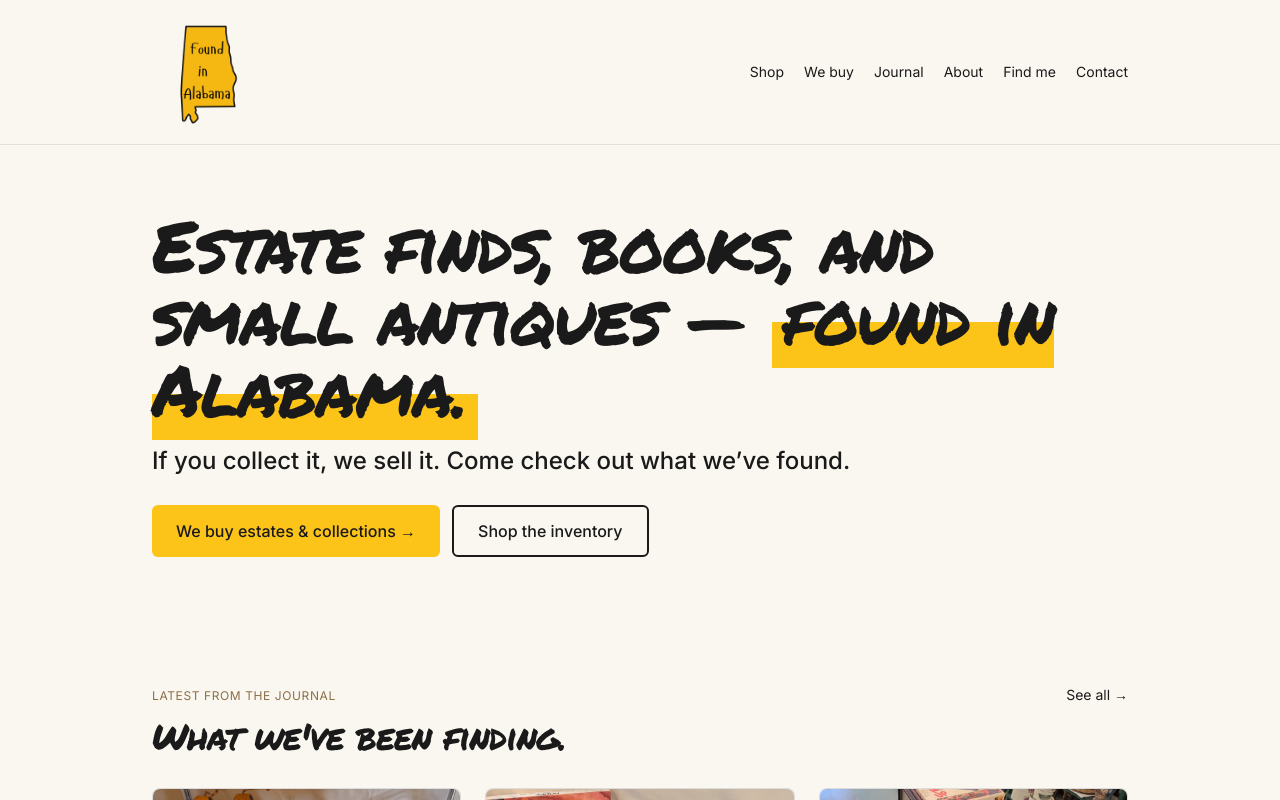
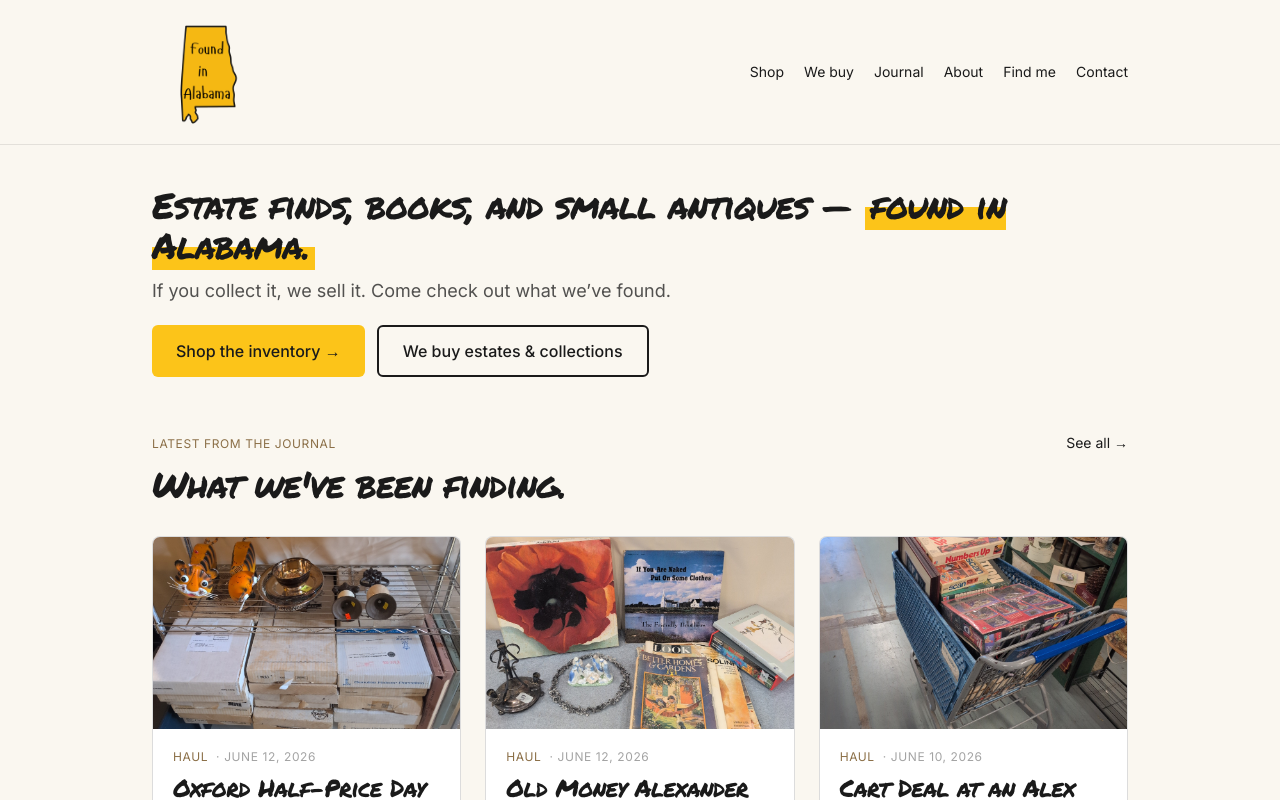
Before and after one commit to colporteur/found-in-alabama, a Next.js app: page / in a window 1280 px wide. Shown: the top 800 px of the page. Built offline with nearby package versions, Linux system fonts and the light colour scheme.

Commit message:
Home: link Shop button to /shop, compact hero so journal sits higher

```diff
--- a/app/page.tsx
+++ b/app/page.tsx
@@ -7,28 +7,28 @@ export default function HomePage() {
   const recentPosts = getRecentPosts(3);
   return (
     <>
-      {/* Hero — condensed */}
-      <section className="container-content py-12 md:py-16">
-        <h1 className="font-marker text-5xl md:text-7xl leading-tight mb-5">
+      {/* Hero — compact, lets the journal sit higher */}
+      <section className="container-content pt-8 pb-6 md:pt-10 md:pb-8">
+        <h1 className="font-marker text-3xl md:text-4xl leading-tight mb-3">
           Estate finds, books, and small antiques —{" "}
           <span className="marker-highlight">found in Alabama.</span>
         </h1>
-        <p className="text-xl md:text-2xl font-medium text-brand-ink leading-snug mb-7 max-w-3xl">
+        <p className="text-base md:text-lg text-brand-ink/75 leading-snug mb-5 max-w-2xl">
           If you collect it, we sell it. Come check out what we&rsquo;ve found.
         </p>
         <div className="flex flex-wrap gap-3">
-          <Link href="/we-buy" className="btn-primary">
-            We buy estates &amp; collections →
+          <Link href="/shop" className="btn-primary">
+            Shop the inventory →
           </Link>
-          <Link href="/find-me" className="btn-secondary">
-            Shop the inventory
+          <Link href="/we-buy" className="btn-secondary">
+            We buy estates &amp; collections
           </Link>
         </div>
       </section>
 
       {/* Latest from the journal */}
       {recentPosts.length > 0 && (
-        <section className="container-content py-16">
+        <section className="container-content pt-6 pb-16">
           <div className="flex flex-wrap items-baseline justify-between gap-3 mb-8">
             <div>
               <p className="text-xs uppercase tracking-wider text-brand-earth mb-3">
```
